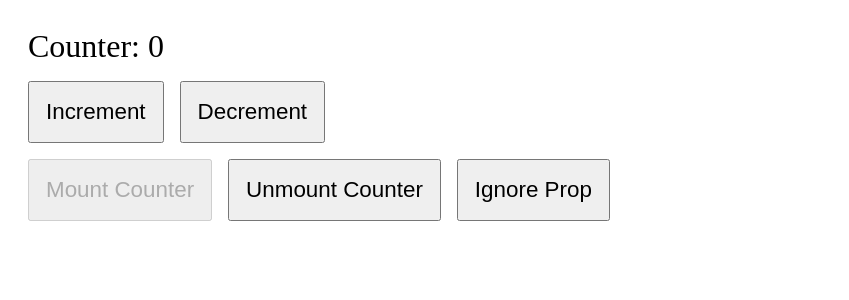
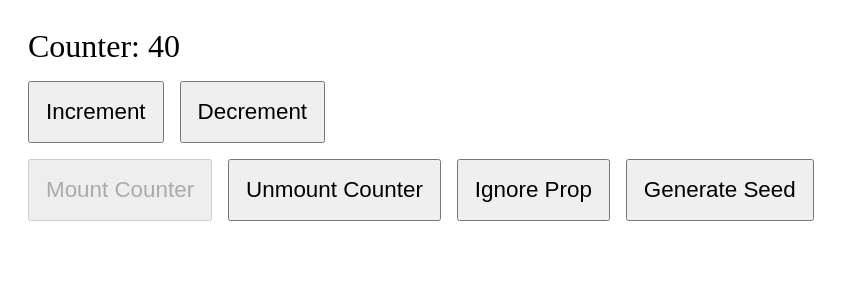
Before and after one commit to Zekumoru/react-lifecycles, a React (Create React App) app: page / in a window 1280 px wide. Shown: the top 300 px of the page, without its empty margins (0-849 px from the left). Built offline with nearby package versions, Linux system fonts and the light colour scheme.

Commit message:
Create generateSeed method

```diff
--- a/src/App.js
+++ b/src/App.js
@@ -10,6 +10,7 @@ class App extends React.Component {
     this.state = {
       mount: true,
       ignoreProp: 0,
+      seed: 40,
     };
   }
 
@@ -25,10 +26,16 @@ class App extends React.Component {
     this.setState({ ignoreProp: Math.random() });
   };
 
+  generateSeed = () => {
+    this.setState({ seed: Number.parseInt(Math.random() * 100) });
+  };
+
   render() {
     return (
       <div className="App flex-column">
-        {!this.state.mount || <Counter ignoreProp={this.state.ignoreProp} />}
+        {!this.state.mount || (
+          <Counter ignoreProp={this.state.ignoreProp} seed={this.state.seed} />
+        )}
         <div className="buttons">
           <button onClick={this.mountCounter} disabled={this.state.mount}>
             Mount Counter
@@ -37,6 +44,7 @@ class App extends React.Component {
             Unmount Counter
           </button>
           <button onClick={this.ignoreProp}>Ignore Prop</button>
+          <button onClick={this.generateSeed}>Generate Seed</button>
         </div>
       </div>
     );
--- a/src/Counter.js
+++ b/src/Counter.js
@@ -7,6 +7,7 @@ class Counter extends React.Component {
 
     this.state = {
       counter: 0,
+      seed: 0,
     };
   }
 
@@ -17,6 +18,17 @@ class Counter extends React.Component {
   decrement = () => {
     this.setState({ counter: this.state.counter - 1 });
   };
+
+  static getDerivedStateFromProps(props, state) {
+    if (props.seed && state.seed !== props.seed) {
+      return {
+        seed: props.seed,
+        counter: props.seed,
+      };
+    }
+
+    return null;
+  }
 
   componentDidMount() {
     console.log('ComponentDidMount called');
@@ -33,7 +45,6 @@ class Counter extends React.Component {
     }
 
     console.log('ShouldComponentUpdate called - RENDER');
-    console.log(nextProps);
     return true;
   }
 
```
